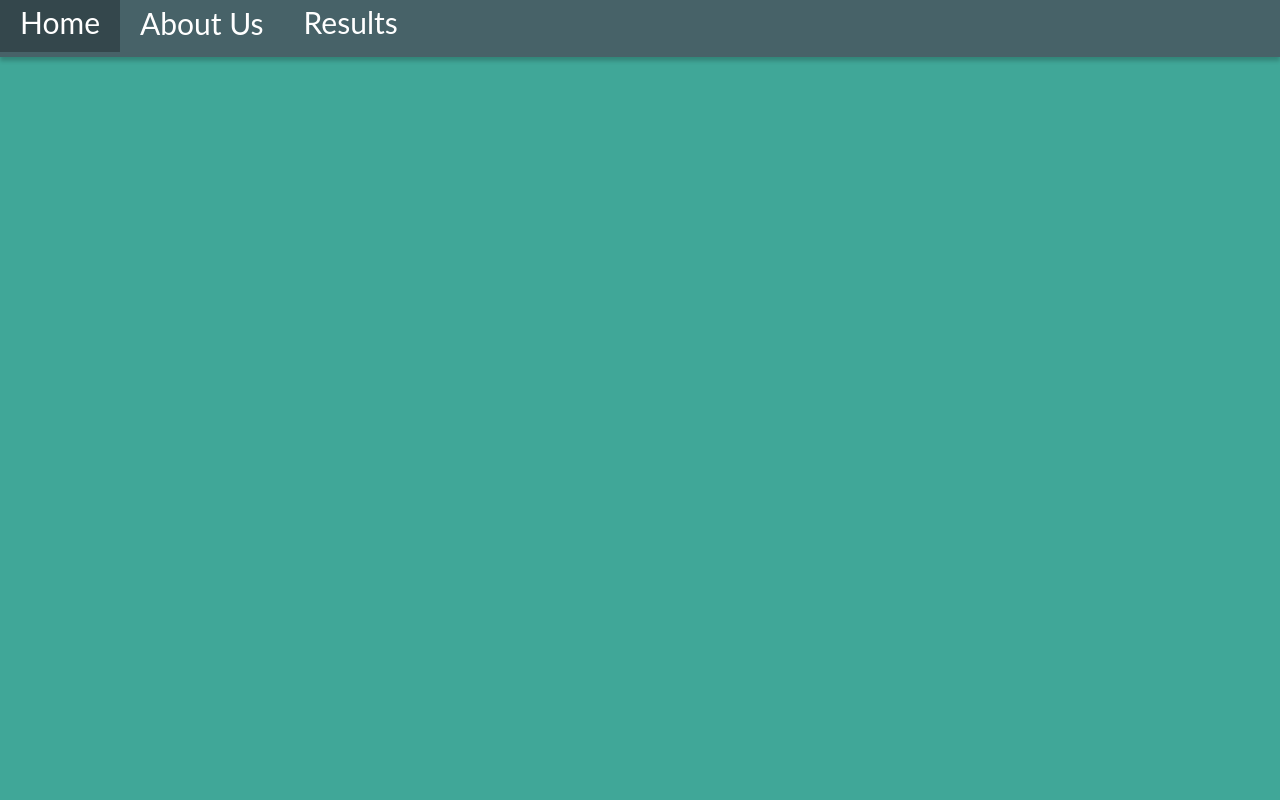
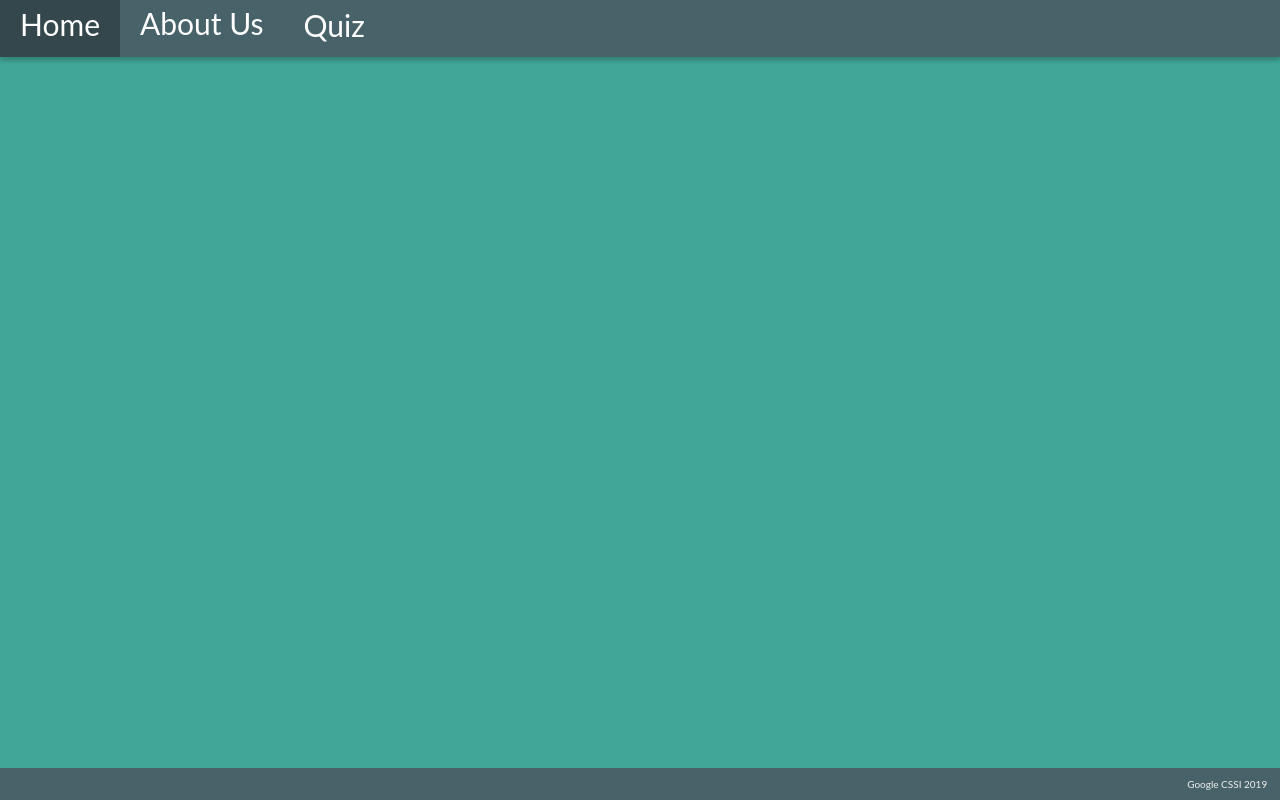
Before and after one commit to ditulliojx2693/Kravings, a Python web app: template templates/quiz.html in a window 1280 px wide. Run offline with Jinja, Linux system fonts and the light colour scheme; the template is opened without the code that fills it, so the values that code supplies are empty.

Commit message:
standarized formatting

```diff
--- a/templates/quiz.html
+++ b/templates/quiz.html
@@ -7,12 +7,15 @@
   </head>
   <nav>
     <div class="header">
-      <div class="nav"><form action="/"><button type="submit" class="tab">Home</button></form></div>
-      <div class="nav"><form action="/aboutus" ><button type="submit" class="tab">About Us</button></form></div>
-      <div class="nav"><form action="/results" ><button type="submit" class="tab">Results</button></form></div>
+      <form action="/"><button type="submit" class="tab">Home</button></form>
+      <form action="/aboutus" ><button type="submit" class="tab">About Us</button></form>
+      <form action="/quiz" ><button type="submit" class="tab">Quiz</button></form>
     </div>
   </nav>
   <body>
 
   </body>
+  <div class="footer">
+    <p class="footerText" style="font-family: 'Lato', sans-serif;">Google CSSI 2019</p>
+  </div>
 </html>
--- a/templates/results.html
+++ b/templates/results.html
@@ -15,4 +15,7 @@
   <body>
 
   </body>
+  <div class="footer">
+    <p class="footerText" style="font-family: 'Lato', sans-serif;">Google CSSI 2019</p>
+  </div>
 </html>
```
